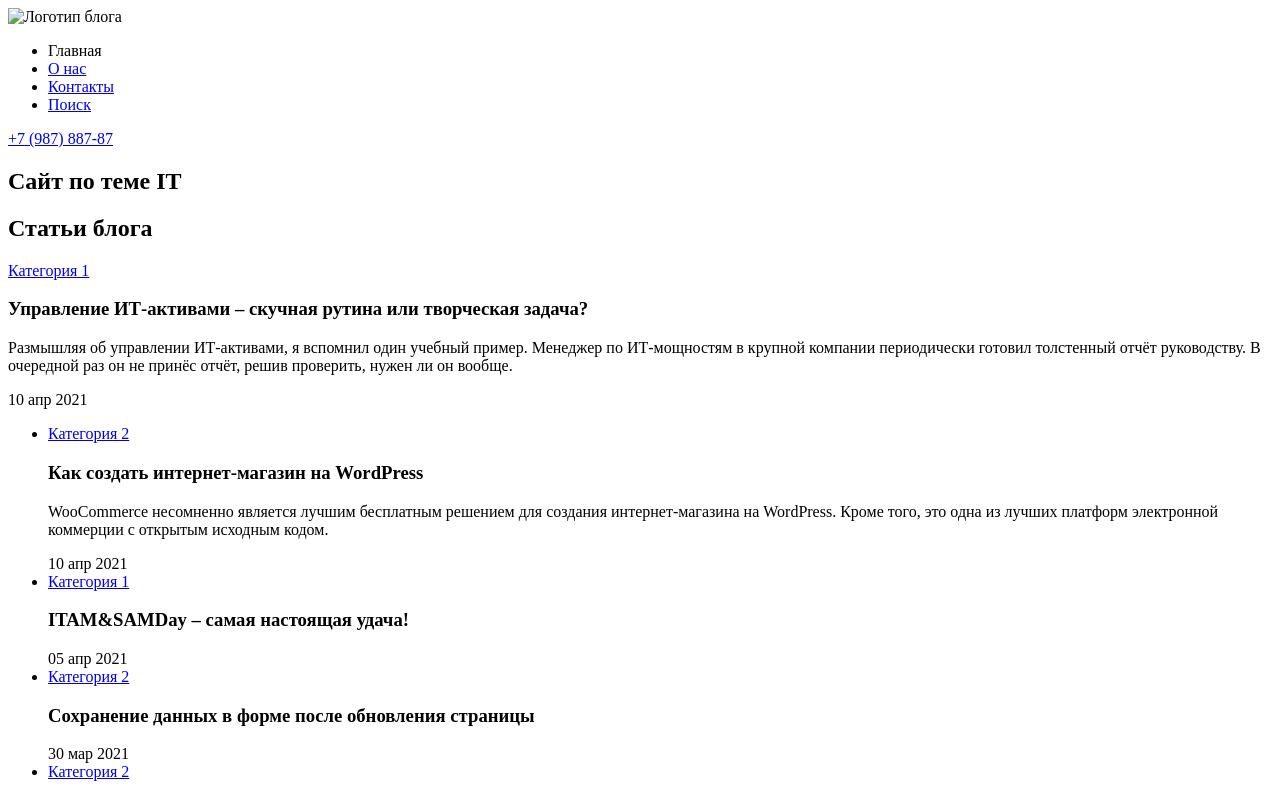
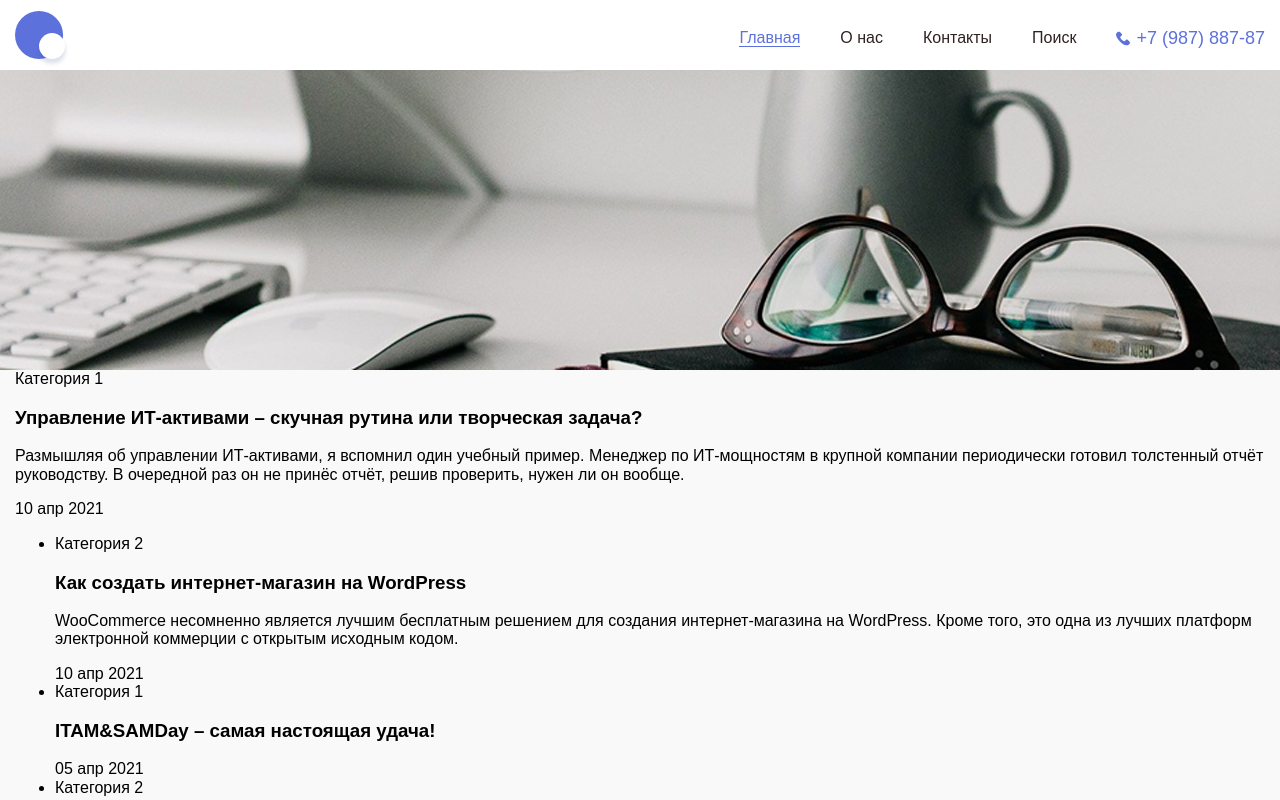
Before and after one commit to ann-phoenix/it-blog, a website: page index.html in a window 1280 px wide. Shown: the top 800 px of the page. Drawn offline with Linux system fonts and the light colour scheme.

Commit message:
add header and banner style

```diff
--- /dev/null
+++ b/css/style.css
@@ -0,0 +1,157 @@
+@font-face {
+	font-family: 'Futura PT';
+	src: url('../fonts/FuturaPTBook.woff2') format('woff2'),
+		url('../fonts/FuturaPTBook.woff') format(woff);
+	font-display: swap;
+	font-weight: 400;
+	font-style: normal;
+}
+
+@font-face {
+	font-family: 'Futura PT';
+	src: url('../fonts/FuturaPTMedium.woff2') format('woff2'),
+		url('../fonts/FuturaPTMedium.woff') format(woff);
+	font-display: swap;
+	font-weight: 500;
+	font-style: normal;
+}
+
+@font-face {
+	font-family: 'Futura PT';
+	src: url('../fonts/FuturaPTLight.woff2') format('woff2'),
+		url('../fonts/FuturaPTLight.woff') format(woff);
+	font-display: swap;
+	font-weight: 300;
+	font-style: normal;
+}
+
+* {
+	box-sizing: border-box;
+}
+
+a {
+	color: inherit;
+	text-decoration: none;
+}
+
+img {
+	max-width: 100%;
+}
+
+.list-reset {
+	padding: 0;
+	list-style-type: none;
+	/*выключаем маркер*/
+}
+
+.btn-reset {
+	border: none;
+	background-color: transparent;
+	padding: 0;
+	cursor: pointer;
+}
+
+:root {
+	--accent-color: #5d71dd;
+	--dark-color: #2f2222;
+} /*занесли цвет в переменную*/
+
+body {
+	margin: 0;
+	overflow-anchor: none;
+	font-family: 'Future PT', sans-serif;
+	font-weight: 400;
+	background-color: #f9f9f9;
+}
+
+.container {
+	max-width: 1430px;
+	padding: 0 15px;
+	margin: 0 auto;
+}
+
+.visually-hidden {
+	position: absolute !important;
+	clip: rect(1px 1px 1px 1px);
+	/*IE6, IE7*/
+	clip: rect(1px, 1px, 1px, 1px);
+	padding: 0 !important;
+	border: 0 !important;
+	height: 1px !important;
+	width: 1px !important;
+	overflow: hidden;
+}
+
+/* header */
+.header {
+	background-color: #fff;
+	padding-top: 6px;
+}
+
+.header__container {
+	display: flex;
+	align-items: center;
+	justify-content: space-between;
+}
+
+.header__logo{
+	transform: translateY(3px);
+}
+
+.header__right {
+	display: flex;
+	align-items: center;
+}
+
+.header__nav{
+	margin-right: 40px;
+}
+
+.nav__list {
+	display: flex;
+	align-items: center;
+}
+
+.nav__item:not(:last-child) {
+	margin-right: 40px;
+}
+
+.nav__link{
+	font-size: 16px;
+	line-height: 32px;
+	color: var(--dark-color);
+}
+
+.nav__link--current{
+	color: var(--accent-color);
+	position: relative;
+	padding-bottom: 1px;
+}
+
+.nav__link--current::after{
+	content: '';
+	position: absolute;
+	left: 0;
+	bottom: 0;
+	width: 100%;
+	height: 1px;
+	background-color: currentColor; /*текущий цвет*/
+}
+
+.phone {
+	font-size: 18px;
+	font-weight: 500;
+	color: var(--accent-color);
+	background-image: url('../images/phone.svg');
+	background-repeat: no-repeat;
+	background-position: left center;
+	padding-left: 20px;
+}
+
+.banner {
+	height: 300px;
+	background-image: url('../images/banner.jpg');
+	background-size: cover;
+	background-repeat: no-repeat;
+	background-position: center;
+}
--- a/index.html
+++ b/index.html
@@ -6,17 +6,19 @@
 	<meta http-equiv="X-UA-Compatible" content="IE=edge">
 	<meta name="viewport" content="width=device-width, initial-scale=1.0">
 	<title>Главная | It-blog</title>
+	<link rel="stylesheet" href="css/normalize.css">
+	<link rel="stylesheet" href="css/style.css">
 </head>
 
 <body>
 	<header class="header">
-		<div class="container">
-			<a class="logo">
+		<div class="container header__container">
+			<a class="logo header__logo">
 				<img src="images/logo.svg" alt="Логотип блога">
 			</a>
 			<div class="header__right">
-				<nav class="nav">
-					<ul class="nav__list">
+				<nav class="nav header__nav">
+					<ul class="nav__list list-reset">
 						<li class="nav__item">
 							<a class="nav__link nav__link--current">Главная</a>
 						</li>
```
Also changed, not shown: package.json (added, +19 -0 lines), css/normalize.css (added), fonts/FuturaPTBook.woff (added), fonts/FuturaPTBook.woff2 (added), fonts/FuturaPTLight.woff (added), fonts/FuturaPTLight.woff2 (added), fonts/FuturaPTMedium.woff (added), fonts/FuturaPTMedium.woff2 (added), images/banner.jpg (added), images/logo.svg (added), images/phone.svg (added).
